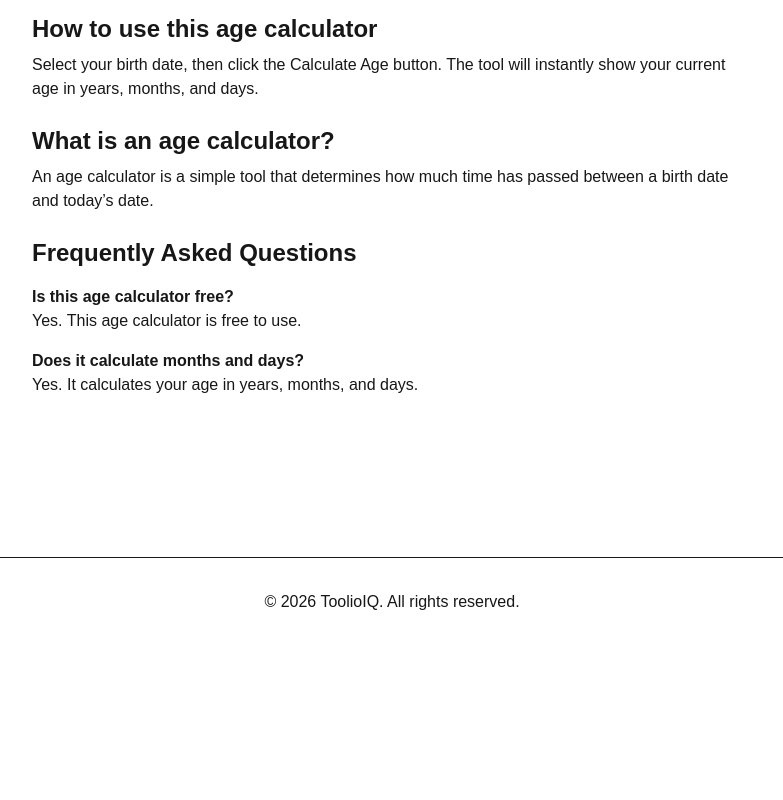
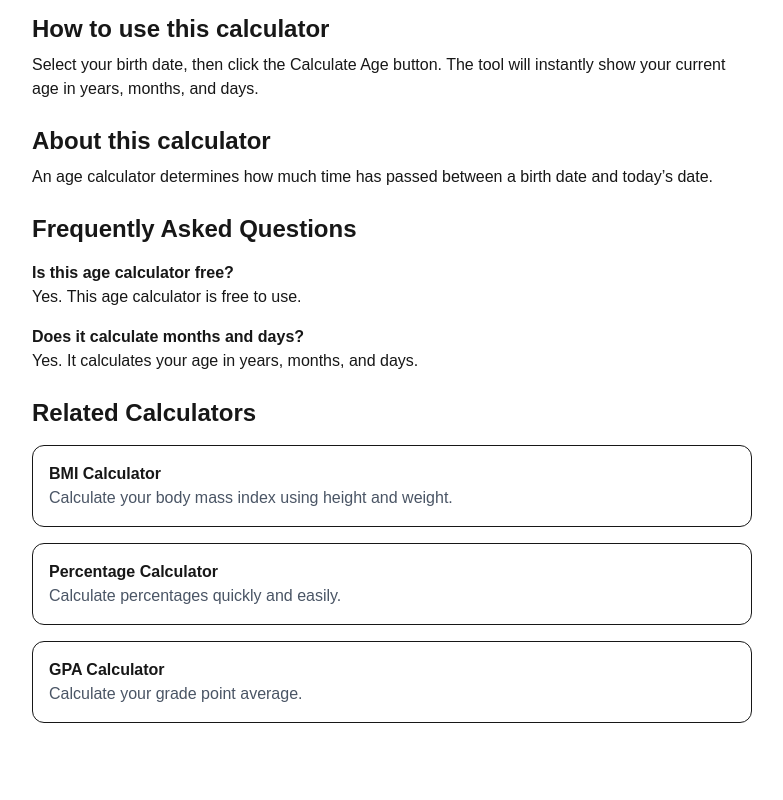
Before and after one commit to toolioiq/toolioiq, a Next.js app: page /calculators/age-calculator in a window 1280 px wide. Shown: the part 520-1320 px from the top of the page, without its empty margins (248-1031 px from the left). Before the commit the page ends 1166 px from the top, so only its background shows below. Built offline with nearby package versions, Linux system fonts and the light colour scheme.

Commit message:
Refactor age calculator layout

```diff
--- a/app/calculators/age-calculator/page.tsx
+++ b/app/calculators/age-calculator/page.tsx
@@ -1,5 +1,6 @@
 import type { Metadata } from "next";
 import AgeCalculator from "@/components/AgeCalculator";
+import CalculatorPageLayout from "@/components/CalculatorPageLayout";
 
 export const metadata: Metadata = {
   title: "Age Calculator | ToolioIQ",
@@ -9,43 +10,51 @@ export const metadata: Metadata = {
 
 export default function AgeCalculatorPage() {
   return (
-    <main className="max-w-3xl mx-auto px-6 py-20">
-      <h1 className="text-4xl font-bold mb-4">Age Calculator</h1>
-
-      <p className="text-gray-600 mb-8">
-        Use this free age calculator to find your exact age in years, months,
-        and days based on your date of birth.
-      </p>
-
-      <AgeCalculator />
-
-      <section className="mt-12 space-y-6">
-        <div>
-          <h2 className="text-2xl font-bold mb-2">How to use this age calculator</h2>
+    <CalculatorPageLayout
+      title="Age Calculator"
+      description="Use this free age calculator to find your exact age in years, months, and days based on your date of birth."
+      howToUse={
         <p>
           Select your birth date, then click the Calculate Age button. The tool
           will instantly show your current age in years, months, and days.
         </p>
-        </div>
-
-        <div>
-          <h2 className="text-2xl font-bold mb-2">What is an age calculator?</h2>
+      }
+      explanation={
         <p>
-            An age calculator is a simple tool that determines how much time has
-            passed between a birth date and today’s date.
+          An age calculator determines how much time has passed between a birth
+          date and today’s date.
         </p>
-        </div>
-
-        <div>
-          <h2 className="text-2xl font-bold mb-2">Frequently Asked Questions</h2>
-
+      }
+      faqs={
+        <>
           <h3 className="font-semibold mt-4">Is this age calculator free?</h3>
           <p>Yes. This age calculator is free to use.</p>
 
-          <h3 className="font-semibold mt-4">Does it calculate months and days?</h3>
+          <h3 className="font-semibold mt-4">
+            Does it calculate months and days?
+          </h3>
           <p>Yes. It calculates your age in years, months, and days.</p>
-        </div>
-      </section>
-    </main>
+        </>
+      }
+      relatedTools={[
+        {
+          title: "BMI Calculator",
+          href: "/calculators/bmi-calculator",
+          description: "Calculate your body mass index using height and weight.",
+        },
+        {
+          title: "Percentage Calculator",
+          href: "/calculators/percentage-calculator",
+          description: "Calculate percentages quickly and easily.",
+        },
+        {
+          title: "GPA Calculator",
+          href: "/calculators/gpa-calculator",
+          description: "Calculate your grade point average.",
+        },
+      ]}
+    >
+      <AgeCalculator />
+    </CalculatorPageLayout>
   );
 }
--- /dev/null
+++ b/components/CalculatorPageLayout.tsx
@@ -0,0 +1,74 @@
+import Link from "next/link";
+import type { ReactNode } from "react";
+
+type RelatedTool = {
+  title: string;
+  href: string;
+  description: string;
+};
+
+type CalculatorPageLayoutProps = {
+  title: string;
+  description: string;
+  children: ReactNode;
+  howToUse: ReactNode;
+  explanation: ReactNode;
+  faqs: ReactNode;
+  relatedTools?: RelatedTool[];
+};
+
+export default function CalculatorPageLayout({
+  title,
+  description,
+  children,
+  howToUse,
+  explanation,
+  faqs,
+  relatedTools = [],
+}: CalculatorPageLayoutProps) {
+  return (
+    <main className="max-w-3xl mx-auto px-6 py-20">
+      <h1 className="text-4xl font-bold mb-4">{title}</h1>
+
+      <p className="text-gray-600 mb-8">{description}</p>
+
+      {children}
+
+      <section className="mt-12 space-y-6">
+        <div>
+          <h2 className="text-2xl font-bold mb-2">How to use this calculator</h2>
+          {howToUse}
+        </div>
+
+        <div>
+          <h2 className="text-2xl font-bold mb-2">About this calculator</h2>
+          {explanation}
+        </div>
+
+        <div>
+          <h2 className="text-2xl font-bold mb-2">Frequently Asked Questions</h2>
+          {faqs}
+        </div>
+
+        {relatedTools.length > 0 && (
+          <div>
+            <h2 className="text-2xl font-bold mb-4">Related Calculators</h2>
+
+            <div className="grid gap-4">
+              {relatedTools.map((tool) => (
+                <Link
+                  key={tool.href}
+                  href={tool.href}
+                  className="border rounded-xl p-4 hover:bg-gray-50"
+                >
+                  <h3 className="font-semibold">{tool.title}</h3>
+                  <p className="text-gray-600">{tool.description}</p>
+                </Link>
+              ))}
+            </div>
+          </div>
+        )}
+      </section>
+    </main>
+  );
+}
```
Lines whose indentation alone changed are shown as unchanged.
